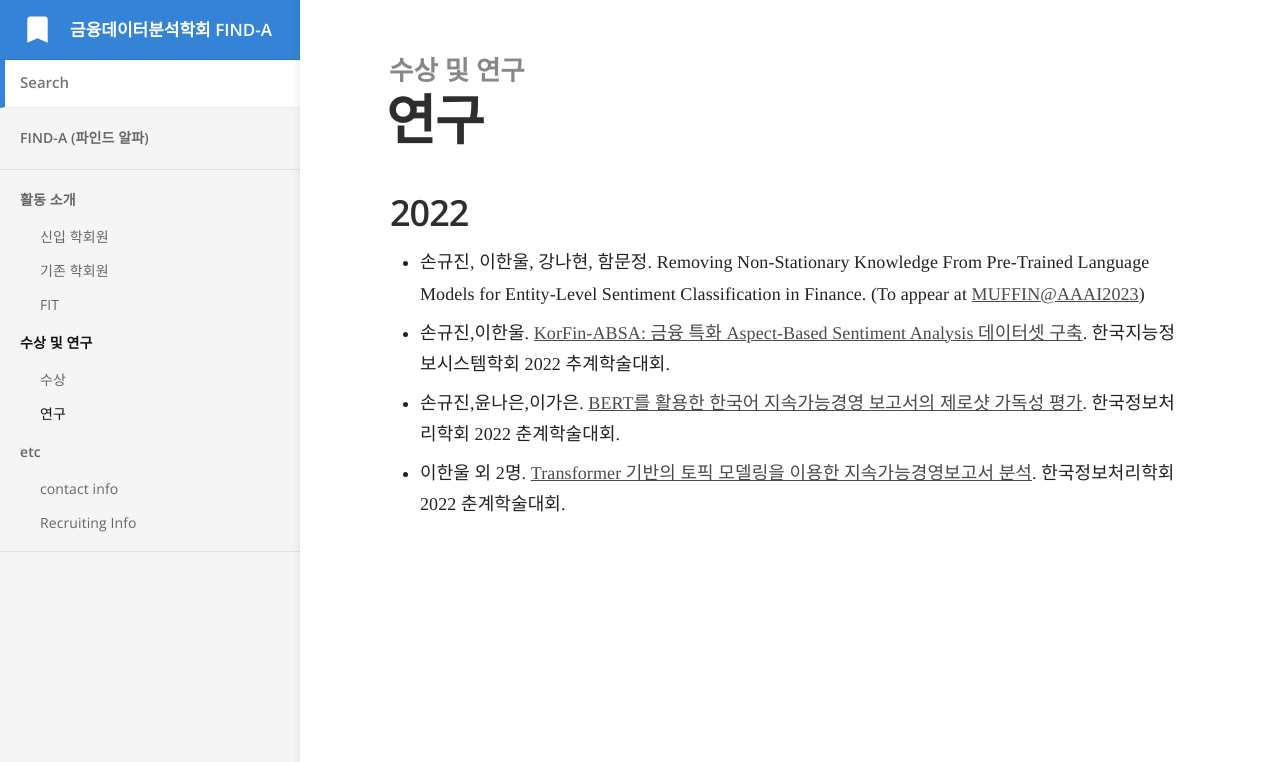
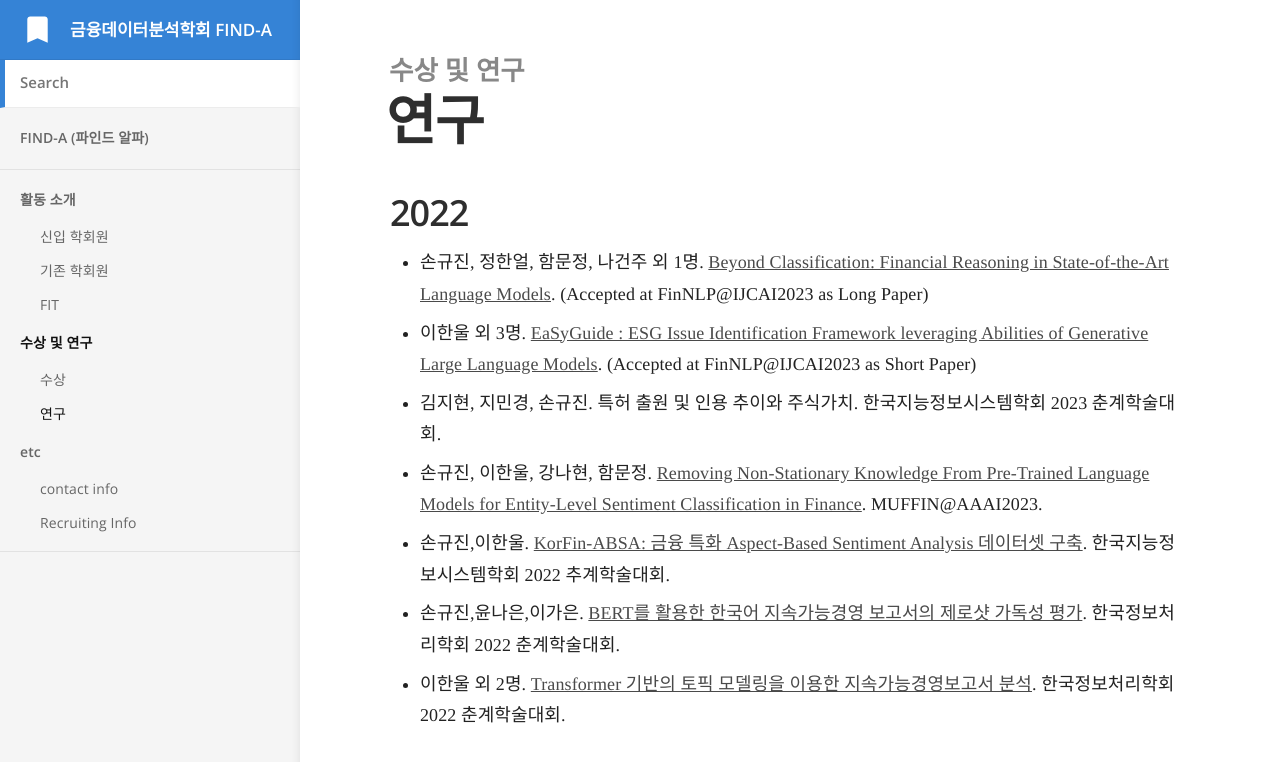
Before and after one commit to Find-A-AI/find-a-ai.github.io, a Jekyll site: the page built from _docs/2.수상 및 연구/연구.md, in a window 1280 px wide. Shown: the top 762 px of the page. Built offline with Jekyll 4.4.1, drawn with Linux system fonts in a browser that asks for light colours; some web fonts are replaced.

Commit message:
Update 연구.md

```diff
--- a/_docs/2.수상 및 연구/연구.md
+++ b/_docs/2.수상 및 연구/연구.md
@@ -5,7 +5,10 @@ order: 2
 ---
 
 ## 2022
-  - 손규진, 이한울, 강나현, 함문정. Removing Non-Stationary Knowledge From Pre-Trained Language Models for Entity-Level Sentiment Classification in Finance. (To appear at [MUFFIN@AAAI2023](https://muffin-aaai23.github.io/index.html))
+  - 손규진, 정한얼, 함문정, 나건주 외 1명. [Beyond Classification: Financial Reasoning in State-of-the-Art Language Models](https://arxiv.org/abs/2305.01505). (Accepted at FinNLP@IJCAI2023 as Long Paper)
+  - 이한울 외 3명. [EaSyGuide : ESG Issue Identification Framework leveraging Abilities of Generative Large Language Models](https://arxiv.org/abs/2306.06662). (Accepted at FinNLP@IJCAI2023 as Short Paper)
+  - 김지현, 지민경, 손규진. 특허 출원 및 인용 추이와 주식가치. 한국지능정보시스템학회 2023 춘계학술대회.
+  - 손규진, 이한울, 강나현, 함문정. [Removing Non-Stationary Knowledge From Pre-Trained Language Models for Entity-Level Sentiment Classification in Finance](https://arxiv.org/abs/2301.03136). MUFFIN@AAAI2023.
   - 손규진,이한울. [KorFin-ABSA: 금융 특화 Aspect-Based Sentiment Analysis 데이터셋 구축](https://kiiss.or.kr/conference/conf/sub03.html). 한국지능정보시스템학회 2022 추계학술대회.
   - 손규진,윤나은,이가은. [BERT를 활용한 한국어 지속가능경영 보고서의 제로샷 가독성 평가](https://doi.org/10.3745/PKIPS.y2022m05a.456). 한국정보처리학회 2022 춘계학술대회.
   - 이한울 외 2명. [Transformer 기반의 토픽 모델링을 이용한 지속가능경영보고서 분석](https://doi.org/10.3745/PKIPS.y2022m05a.464). 한국정보처리학회 2022 춘계학술대회.
```
